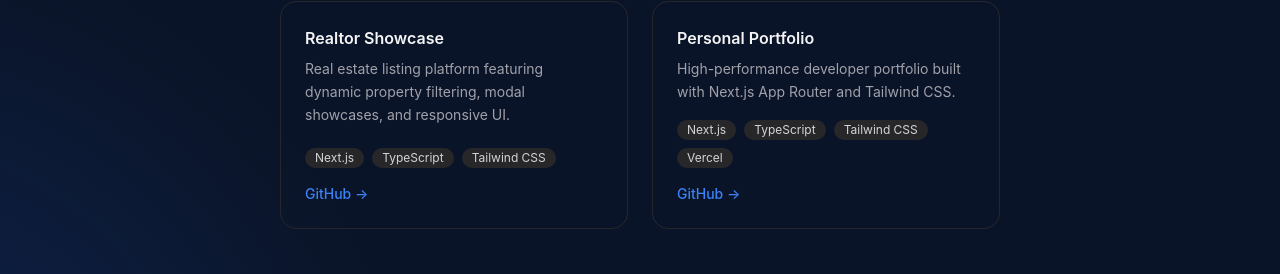
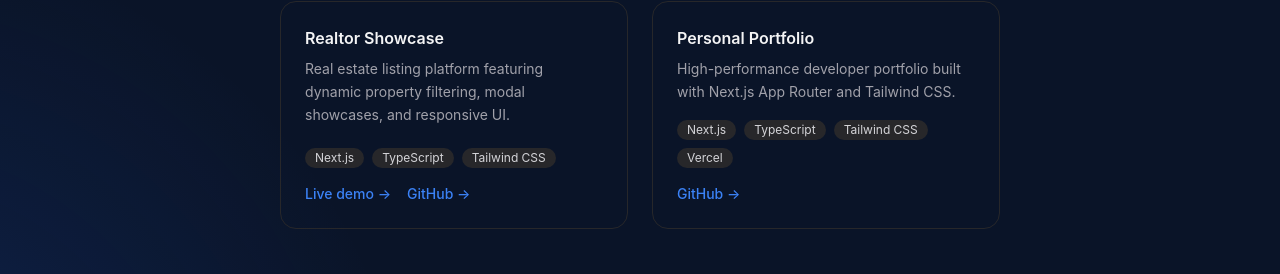
Before and after one commit to raulcaminero/Portafolio, a Next.js app: page / in a window 1280 px wide. Shown: the part 1203-1477 px from the top of the page. Built offline with nearby package versions, Linux system fonts and the light colour scheme.

Commit message:
feat: add Realtor Showcase live demo URL

```diff
--- a/data/content.ts
+++ b/data/content.ts
@@ -37,6 +37,7 @@ export const projects: Project[] = [
     name: "Realtor Showcase",
     description: "Real estate listing platform featuring dynamic property filtering, modal showcases, and responsive UI.",
     stack: ["Next.js", "TypeScript", "Tailwind CSS"],
+    demo: "https://realtor-website-tau-three.vercel.app/",
     repo: "https://github.com/raulcaminero/realtor-website",
   },
   {
```
